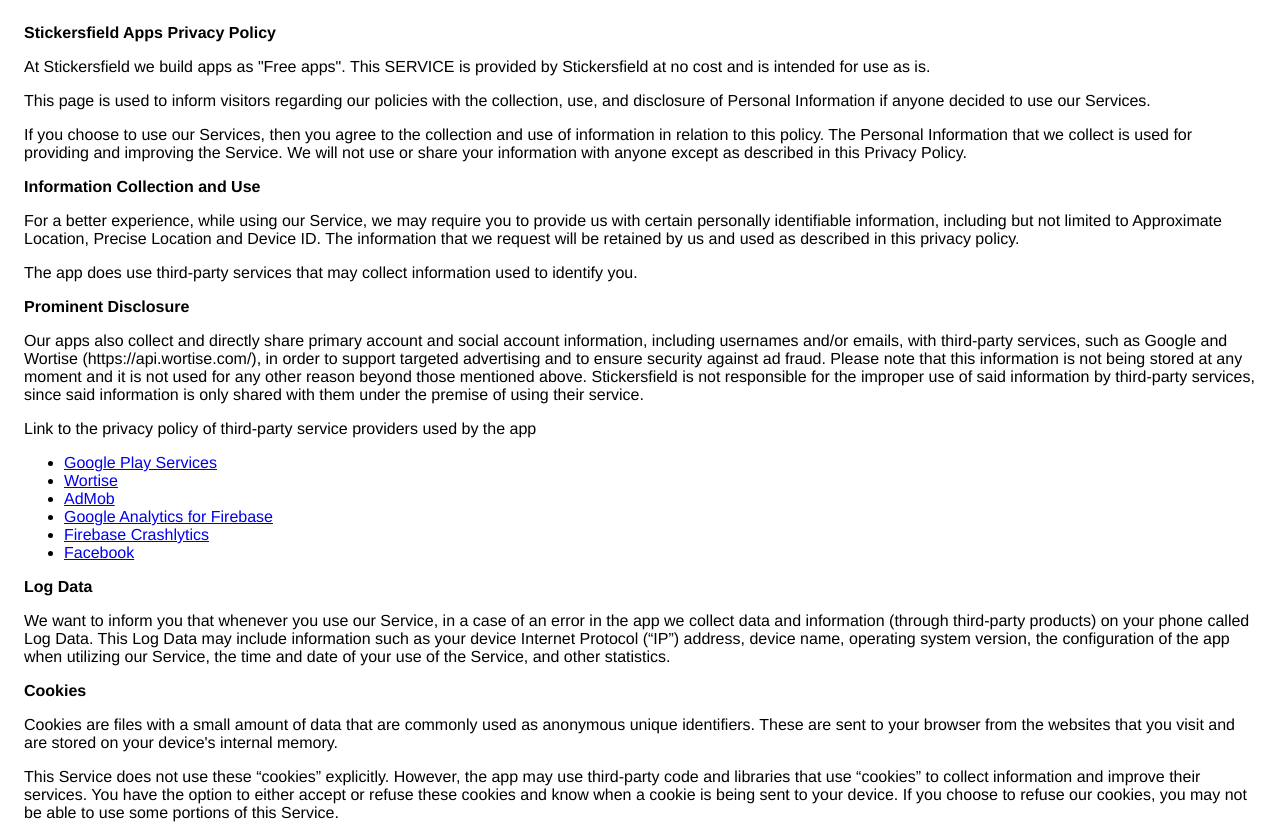
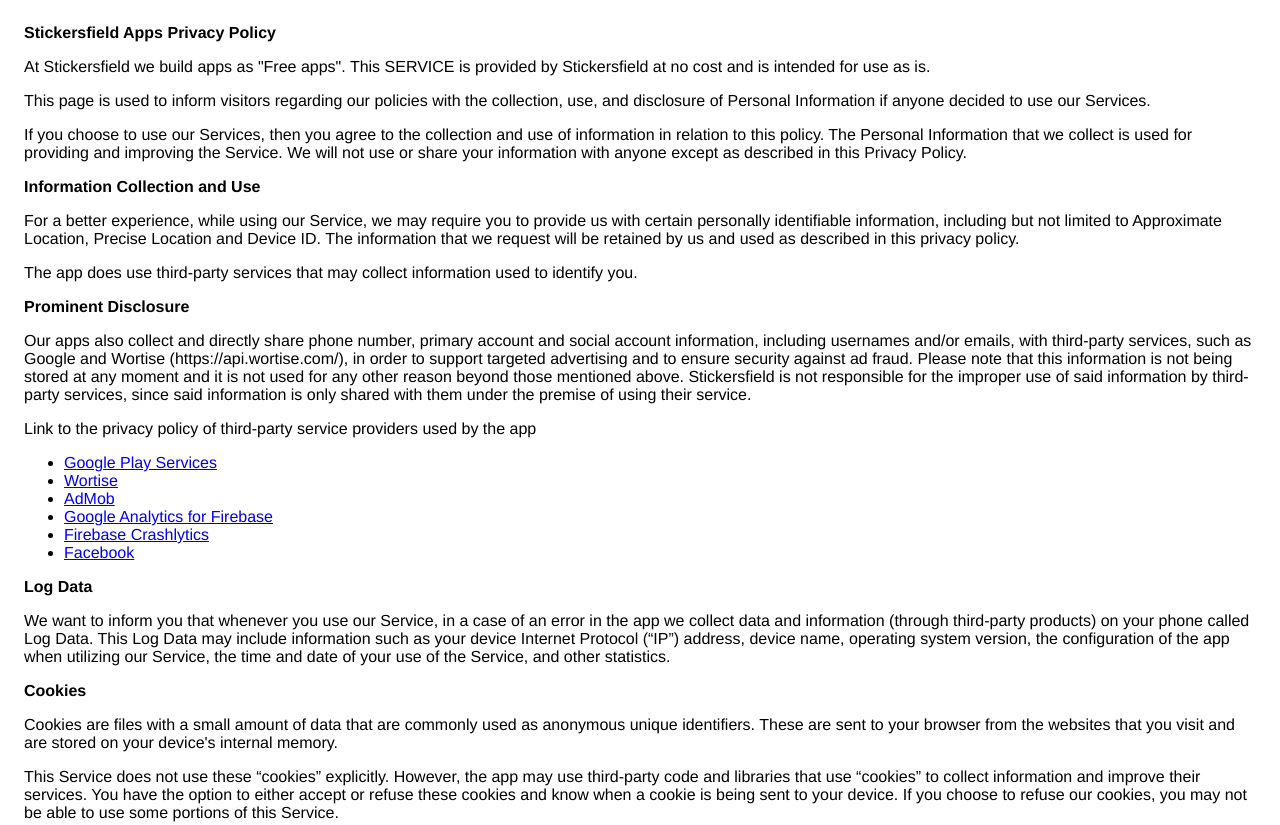
Before and after one commit to stickersfield/stickersfield.github.io, a plain HTML site: page index.html in a window 1280 px wide. Shown: the top 825 px of the page. Drawn offline with Linux system fonts and the light colour scheme.

Commit message:
Update index.html

```diff
--- a/index.html
+++ b/index.html
@@ -30,7 +30,7 @@
                     The app does use third-party services that may collect
                     information used to identify you.
                 </p> <p><strong>Prominent Disclosure</strong></p> <p>
-				   Our apps also collect and directly share primary account and social account information, including usernames and/or emails, with third-party services, such as Google and Wortise (https://api.wortise.com/), in order to support targeted advertising and to ensure security against ad fraud. Please note that this information is not being stored at any moment and it is not used for any other reason beyond those mentioned above. Stickersfield is not responsible for the improper use of said information by third-party services, since said information is only shared with them under the premise of using their service.
+				   Our apps also collect and directly share phone number, primary account and social account information, including usernames and/or emails, with third-party services, such as Google and Wortise (https://api.wortise.com/), in order to support targeted advertising and to ensure security against ad fraud. Please note that this information is not being stored at any moment and it is not used for any other reason beyond those mentioned above. Stickersfield is not responsible for the improper use of said information by third-party services, since said information is only shared with them under the premise of using their service.
                   </p> <p>
                     Link to the privacy policy of third-party service providers used
                     by the app
```
